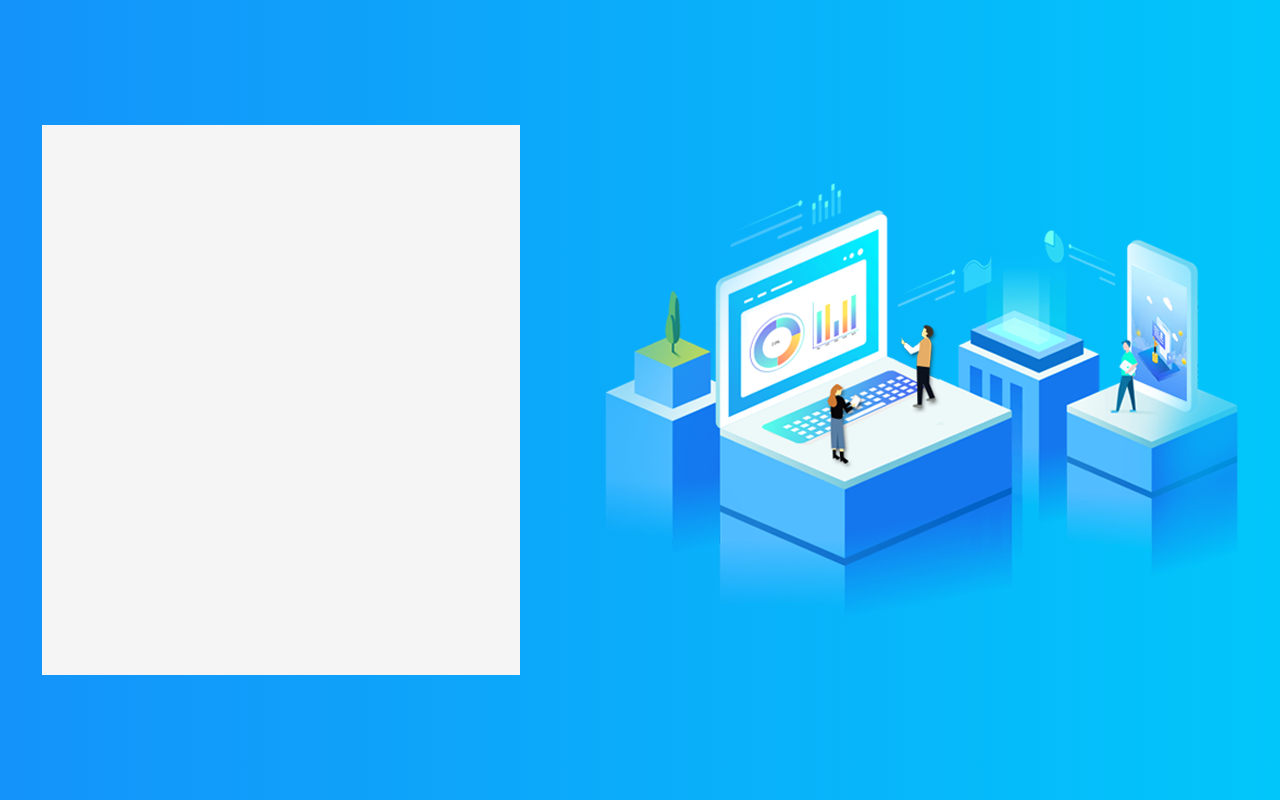
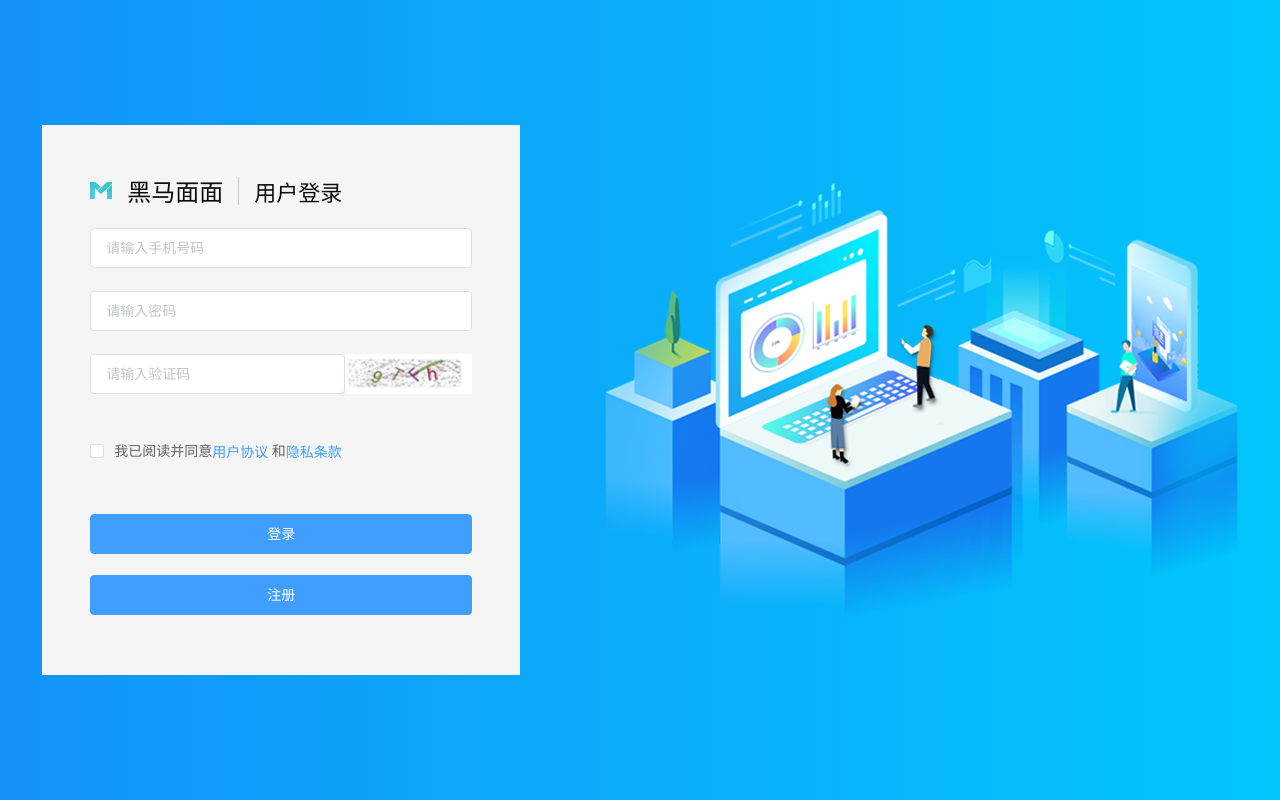
Before and after one commit to it-zhengwei/heimamm, a Vue app: page /#/login in a window 1280 px wide. Built offline with nearby package versions, Linux system fonts and the light colour scheme.

Commit message:
添加一张验证码图片到assets和登录页面的布局完成

```diff
--- a/src/views/login/login.vue
+++ b/src/views/login/login.vue
@@ -1,13 +1,54 @@
 <template>
     <div class="login">
-        <div class="left"></div>
+        <div class="left">
+            <div class="header">
+                <img class="logo" src="@/assets/img/login_logo.png" alt="">
+                <span class="left_t1">黑马面面</span>
+                <div class="left_border"></div>
+                <span class="left_t2">用户登录</span>
+            </div>
+            <el-form :model='form' class="form">
+                <el-form-item>
+                    <el-input v-model="form.phone" placeholder="请输入手机号码"></el-input>
+                </el-form-item>
+                <el-form-item>
+                    <el-input v-model="form.password" placeholder="请输入密码" :show-password='true'></el-input>
+                </el-form-item>
+                <el-form-item>
+                   <el-row>
+                       <el-col :span='16'>
+                            <el-input v-model="form.code" placeholder="请输入验证码"></el-input>
+                       </el-col>
+                       <el-col  :span='8'><img class="captcha" src="@/assets/img/captcha.png" alt=""></el-col>
+                   </el-row>
+                </el-form-item>
+                <el-form-item>
+                    <el-checkbox v-model="form.isTrue">
+                        我已阅读并同意<el-link type='primary'>用户协议</el-link> 和<el-link type='primary'>隐私条款</el-link>
+                    </el-checkbox>
+                </el-form-item>
+                <el-form-item>
+                    <el-button class="btn" type="primary">登录</el-button><br>
+                    <el-button class="btn" type="primary">注册</el-button>
+                </el-form-item>
+            </el-form>
+        </div>
         <img src="@/assets/img/login_right.png" alt="">
     </div>
 </template>
 
 <script>
 export default {
-
+    data(){
+        return {
+            form:{
+                phone:'',
+                password:'',
+                code:'',
+                isTrue:''
+            }
+        }
+    }
 }
 </script>
 
@@ -20,9 +61,55 @@ export default {
         background: linear-gradient(to right,#1493fa, #01c6fa);
         .left{
             width: 478px;
-height: 550px;
-background: #f5f5f5;
-        }
+            height: 550px;
+            padding: 48px;
+            background: #f5f5f5;
+            .header{
+                display: flex;
+                align-items: center;
+                .logo{
+                    width: 22px;
+                    height: 17px;
+
+
+                }
+                .left_t1{
+                    padding: 0 15px;
+                    font-size: 24px;
+                    font-family: SourceHanSansCN Regular, SourceHanSansCN Regular-Regular;
+                    font-weight: 400;
+                    text-align: left;
+                    color: #0c0c0c;
+                }
+                .left_border{
+                        width: 1px;
+                        height: 28px;
+                        background: #c7c7c7;
+                }
+                .left_t2{
+                    padding-left: 15px;
+                    font-size: 22px;
+                    font-family: PingFangSC Regular, PingFangSC Regular-Regular;
+                    font-weight: 400;
+                    text-align: left;
+                    color: #0c0c0c;
+                }
+
+            }
+            .form{
+                width: 100%;
+                margin-top: 20px;
+                .captcha{
+                    width: 100%;
+                    height:40px
+                }
+                .btn{
+                    width: 100%;
+                    height: 40px;
+                    margin-top: 20px;
+                }
+            }
+                    }
     }
 
 </style>
```
Also changed, not shown: src/assets/img/captcha.png (added).
